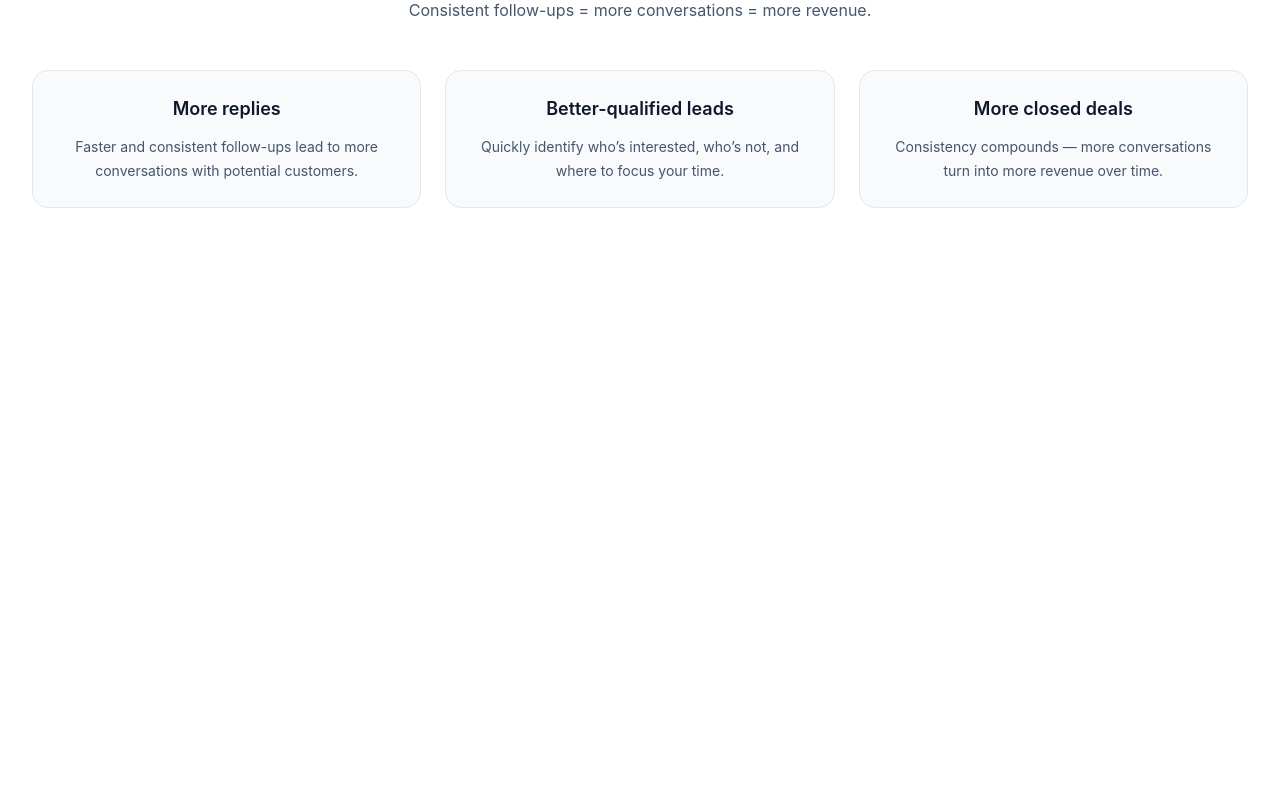
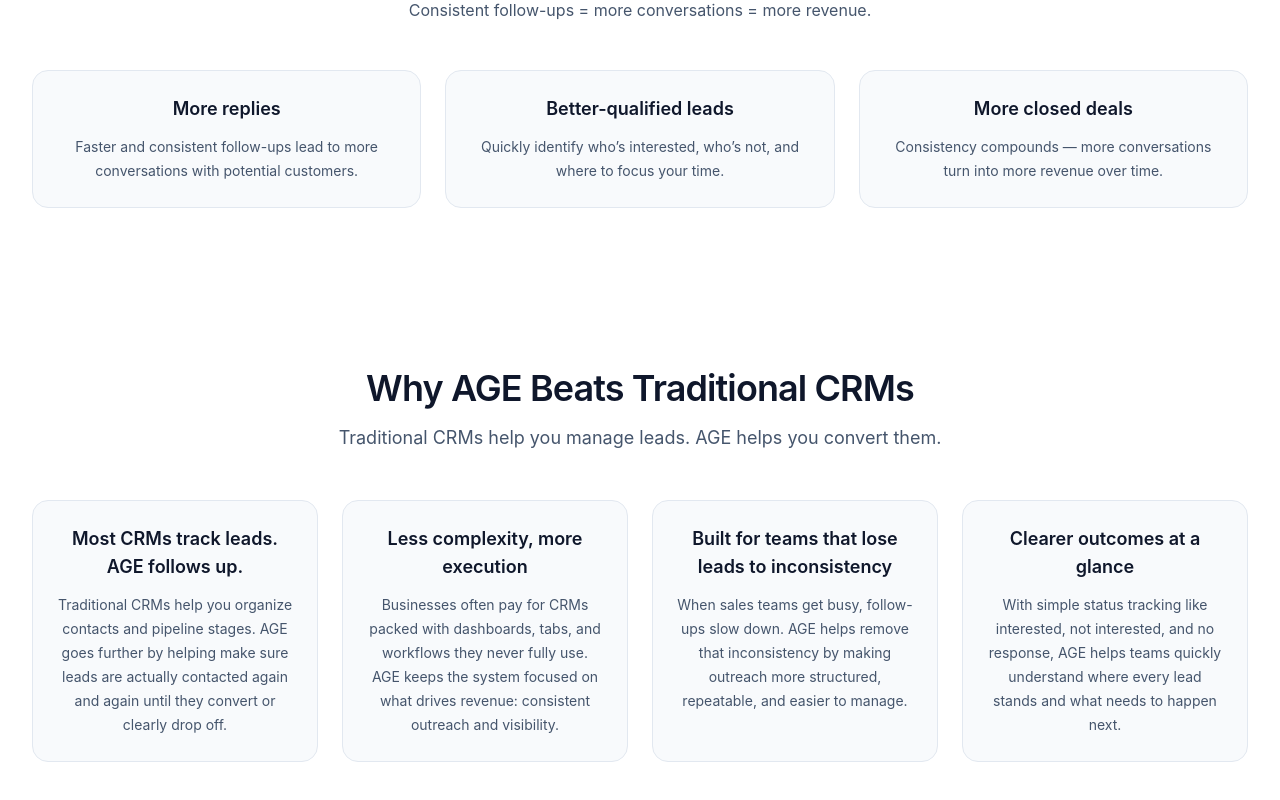
Before and after one commit to Pratham0-7/AutoGrowEcoFrontend, a React (Vite) app: page / in a window 1280 px wide. Shown: the part 1783-2583 px from the top of the page. Before the commit the page ends 2071 px from the top, so only its background shows below. Built offline with nearby package versions, Linux system fonts and the light colour scheme; no server answers.

Commit message:
Added WhyAGE section

```diff
--- a/src/components/Landing.jsx
+++ b/src/components/Landing.jsx
@@ -4,6 +4,7 @@ import Problem from "./Problem";
 import Solution from "./Solution";
 import Results from "./Results";
 import Navbar from "./Navbar";
+import WhyAGE from "./WhyPage";
 
 const Landing = () => {
   return (
@@ -14,6 +15,7 @@ const Landing = () => {
         <Problem />
         <Solution />
         <Results />
+        <WhyAGE />
       </main>
     </div>
   );
--- /dev/null
+++ b/src/components/WhyPage.jsx
@@ -0,0 +1,59 @@
+import React from "react";
+
+const WhyAGE = () => {
+  const points = [
+    {
+      title: "Most CRMs track leads. AGE follows up.",
+      description:
+        "Traditional CRMs help you organize contacts and pipeline stages. AGE goes further by helping make sure leads are actually contacted again and again until they convert or clearly drop off.",
+    },
+    {
+      title: "Less complexity, more execution",
+      description:
+        "Businesses often pay for CRMs packed with dashboards, tabs, and workflows they never fully use. AGE keeps the system focused on what drives revenue: consistent outreach and visibility.",
+    },
+    {
+      title: "Built for teams that lose leads to inconsistency",
+      description:
+        "When sales teams get busy, follow-ups slow down. AGE helps remove that inconsistency by making outreach more structured, repeatable, and easier to manage.",
+    },
+    {
+      title: "Clearer outcomes at a glance",
+      description:
+        "With simple status tracking like interested, not interested, and no response, AGE helps teams quickly understand where every lead stands and what needs to happen next.",
+    },
+  ];
+
+  return (
+    <section className="bg-white">
+      <div className="mx-auto max-w-7xl px-4 py-20 text-center sm:px-6 lg:px-8">
+        <div className="mx-auto max-w-3xl">
+          <h2 className="text-3xl font-semibold tracking-tight text-slate-900 sm:text-4xl">
+            Why AGE Beats Traditional CRMs
+          </h2>
+          <p className="mt-4 text-lg text-slate-600">
+            Traditional CRMs help you manage leads. AGE helps you convert them.
+          </p>
+        </div>
+
+        <div className="mt-12 grid gap-6 sm:grid-cols-2 lg:grid-cols-4">
+          {points.map((point, index) => (
+            <div
+              key={index}
+              className="rounded-2xl border border-slate-200 bg-slate-50 p-6"
+            >
+              <h3 className="text-lg font-semibold text-slate-900">
+                {point.title}
+              </h3>
+              <p className="mt-3 text-sm leading-6 text-slate-600">
+                {point.description}
+              </p>
+            </div>
+          ))}
+        </div>
+      </div>
+    </section>
+  );
+};
+
+export default WhyAGE;
```
